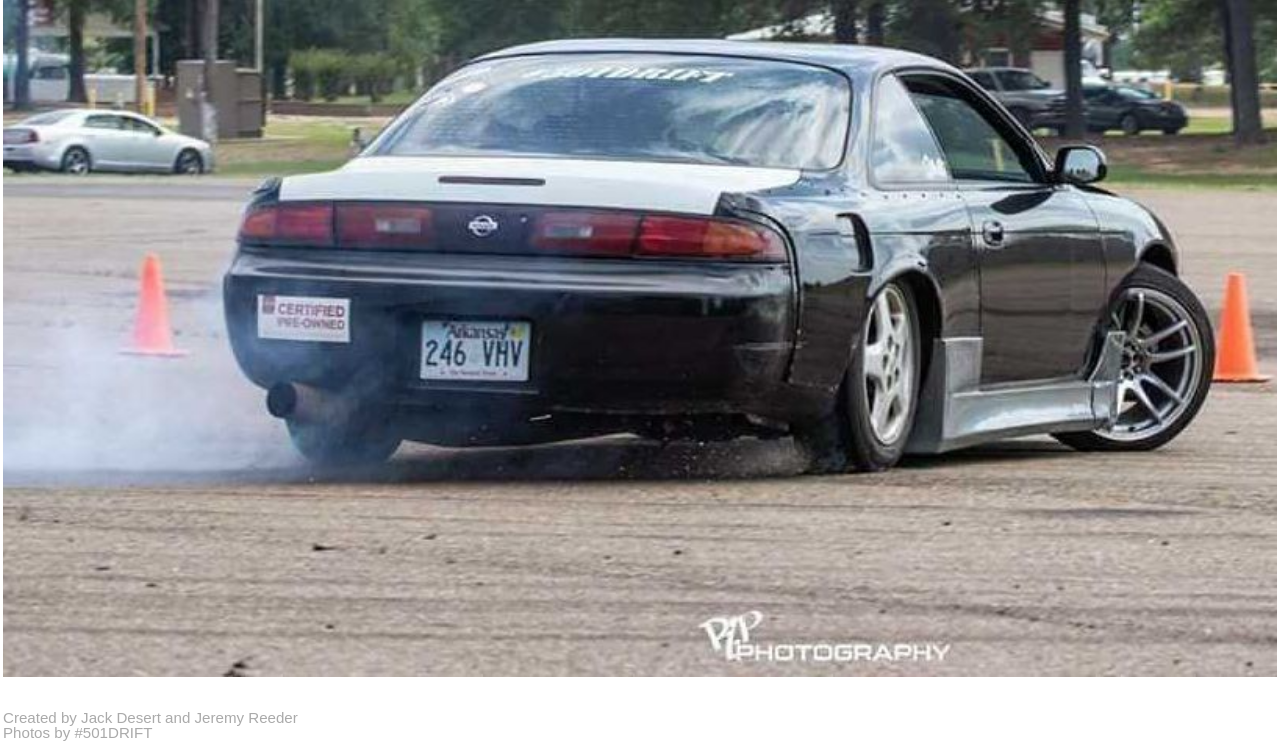
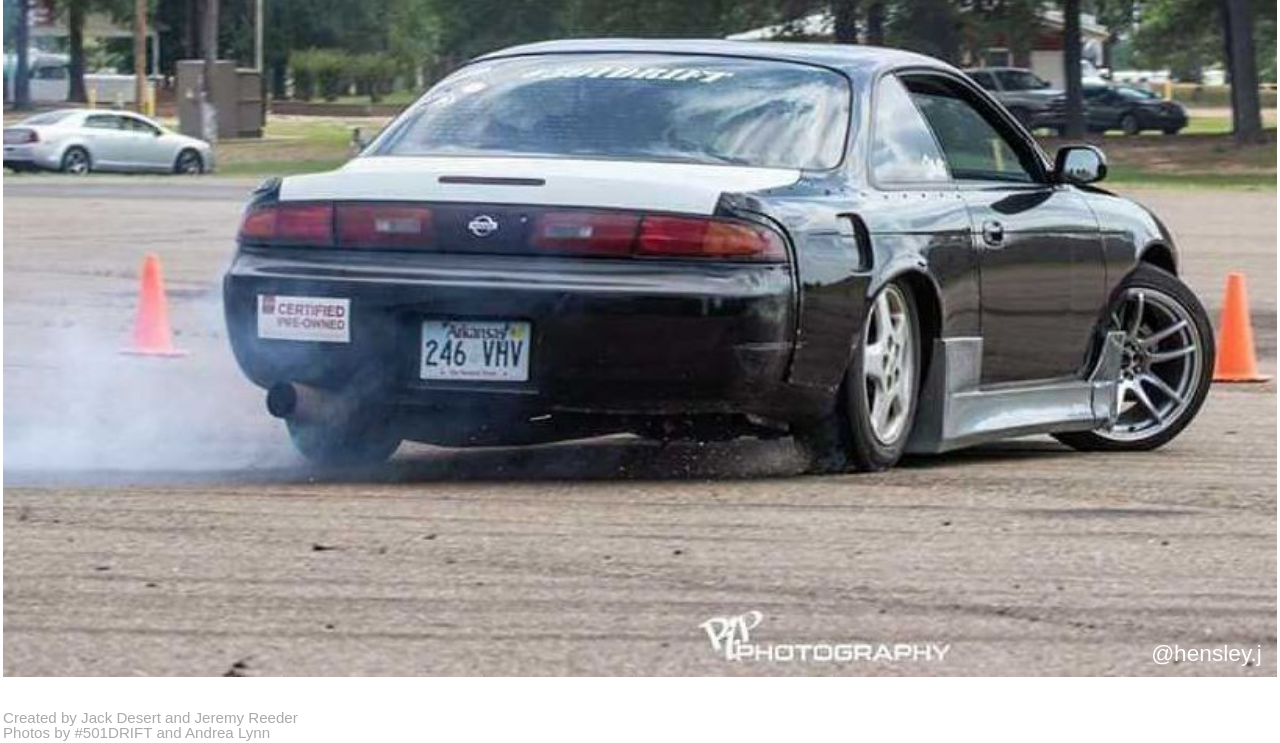
Before and after one commit to jackdesert/price-monitor, a Django app: page / in a window 1280 px wide. Shown: the part 234-977 px from the top of the page. Run offline with Django 3.2, Linux system fonts and the light colour scheme; data that the repository does not hold is empty.

Commit message:
P-022 Driver and Photo Credits

```diff
--- /dev/null
+++ b/simpletire/static/photos.js
@@ -0,0 +1,16 @@
+var attributePhotos = function(){
+    'use strict'
+    var holderElements = document.querySelectorAll('.photo'),
+        hyphenRegex = /-/g
+
+    holderElements.forEach(function(el){
+        var filename = el.getAttribute('name'),
+            nameShort = filename.split('--')[1].split('.jpg')[0],
+            nameWithSpaces = nameShort.replace(hyphenRegex, ' ')
+
+        el.innerHTML = `<img src='/static/images/${filename}' class='img'></img><div class='photo__credit'>${nameWithSpaces}</div>`
+    })
+
+}
+
+attributePhotos()
--- a/simpletire/static/style.css
+++ b/simpletire/static/style.css
@@ -279,3 +279,18 @@ tr,th,td
 {
   padding-top: 1rem;
 }
+
+.photo
+{
+  position: relative;
+  width: 100%;
+}
+
+.photo__credit
+{
+  position: absolute;
+  bottom: 1rem;
+  right: 1rem;
+  color: white;
+  font-size: 1.5rem;
+}
--- a/simpletire/templates/layout.jinja2
+++ b/simpletire/templates/layout.jinja2
@@ -13,8 +13,11 @@
     <div class="footer">
         {% block footer %}
         Created by Jack Desert and Jeremy Reeder<br>
-        Photos by #501DRIFT
+        Photos by #501DRIFT and Andrea Lynn
         {% endblock %}
     </div>
+
+    <!-- photos.js is after body so all .image divs will be on page }} -->
+    <script src="static/photos.js"></script>
 </body>
 </html>
--- a/simpletire/templates/stats.jinja2
+++ b/simpletire/templates/stats.jinja2
@@ -17,7 +17,7 @@ This site shows you the mean (average) price of a tire over time.
     <div class='space-3rem'></div>
     <div class='space-3rem'></div>
     <h3>Beginning</h3>
-    <img src='static/images/car0-main-trimmed.jpg' class='img'></img>
+    <div class='photo' name='car0-main-trimmed--@hensley.j.jpg'>photo</div>
 {% endif %}
 
 
@@ -49,14 +49,14 @@ This site shows you the mean (average) price of a tire over time.
     {% include '_appendix.jinja2' %}
     <div class='space-3rem'></div>
     <h3>Bliss</h3>
-    <img src='static/images/{{ random_photo }}' class='img'></img>
+    <div class='photo' name='{{ random_photo }}'>photo</div>
 {% endif %}
 
 {% if selected and not tires %}
     <div class='error'>{{ no_matching_tires_hint }}</div>
     <div class='space-3rem'></div>
     <h3>Uh-Oh</h3>
-    <img src='static/images/car3-search-failed-trimmed.jpg' class='img'></img>
+    <div class='photo' name='car3-search-failed-trimmed-photo-by-Andrea-Lynn--Jarrett-Matthews.jpg'>photo</div>
 {% endif %}
 
 {% endblock %}
--- a/simpletire/views.py
+++ b/simpletire/views.py
@@ -3,7 +3,8 @@
 
 from django.shortcuts import render
 from django.shortcuts import redirect
-from random import randint
+from random import SystemRandom
+from datetime import datetime
 from simpletire.models import Catalog
 from simpletire.models import StatsPresenter
 from simpletire.models import Tire
@@ -50,13 +51,19 @@ def stats_view(request):
         show_all_path = f'{request.get_full_path_info()}&show_all=true'
 
 
-    random_photos = ['car2-trimmed.jpg', 'car4-trimmed.jpg', 'car5-trimmed.jpg', 'car6-trimmed.jpg']
-    photo_index = randint(0, len(random_photos) - 1)
+    photos = ['car2-trimmed-photo-by-Andrea-Lynn--Jarrett-Matthews.jpg',
+              'car4-trimmed-narrow--Mario-Martinez.jpg',
+              'car5-trimmed--Chris-Burgunder.jpg',
+              'car6-trimmed--Chris-Burgunder.jpg']
+
+    shuffler = SystemRandom(datetime.now().microsecond)
+    shuffler.shuffle(photos)
+
 
 
     context = {}
     context['base_url'] = Util.BASE_URL
-    context['random_photo'] = random_photos[photo_index]
+    context['random_photo'] = photos[0]
     context['matching_records_count'] = matching_records_count
     context['show_all_path'] = show_all_path
     context['tires'] = tires
```
Also changed, not shown: simpletire/doc/press_release.html (added, +20 -0 lines), README.md, simpletire/static/images/car0--@hensley.j.jpg (renamed from simpletire/static/images/car.jpg), simpletire/static/images/car0-main-trimmed--@hensley.j.jpg (renamed from simpletire/static/images/car0-main-trimmed.jpg), simpletire/static/images/car2-photo-by-Andrea-Lynn--Jarrett-Matthews.jpg (renamed from simpletire/static/images/car2.jpg), simpletire/static/images/car2-trimmed-photo-by-Andrea-Lynn--Jarrett-Matthews.jpg (renamed from simpletire/static/images/car2-trimmed.jpg), simpletire/static/images/car3-photo-by-Andrea-Lynn--Jarrett-Matthews.jpg (renamed from simpletire/static/images/car3.jpg), simpletire/static/images/car3-search-failed-trimmed-photo-by-Andrea-Lynn--Jarrett-Matthews.jpg (renamed from simpletire/static/images/car3-search-failed-trimmed.jpg), simpletire/static/images/car4--Mario-Martinez.jpg (renamed from simpletire/static/images/car4.jpg), simpletire/static/images/car4-trimmed--Mario-Martinez.jpg (renamed from simpletire/static/images/car4-trimmed.jpg), simpletire/static/images/car4-trimmed-narrow--Mario-Martinez.jpg (renamed from simpletire/static/images/car4-trimmed-narrow.jpg), simpletire/static/images/car5--Chris-Burgunder.jpg (renamed from simpletire/static/images/car5.jpg), simpletire/static/images/car5-trimmed--Chris-Burgunder.jpg (renamed from simpletire/static/images/car5-trimmed.jpg), simpletire/static/images/car6--Chris-Burgunder.jpg (renamed from simpletire/static/images/car6.jpg), 1 more files.
